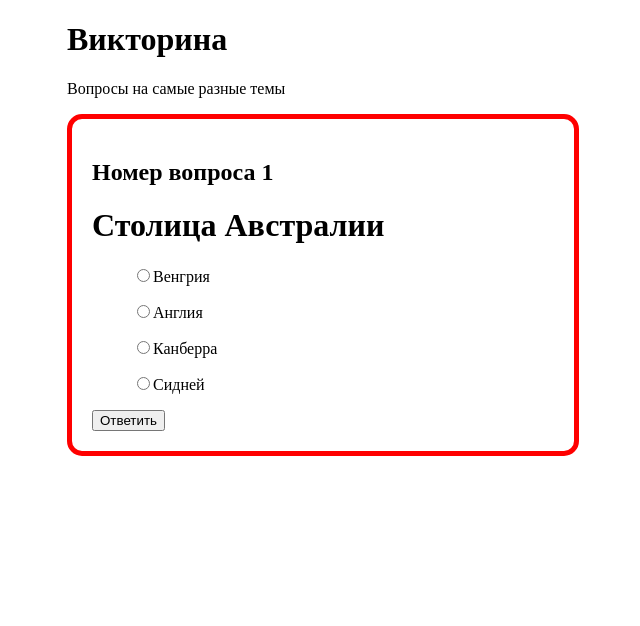
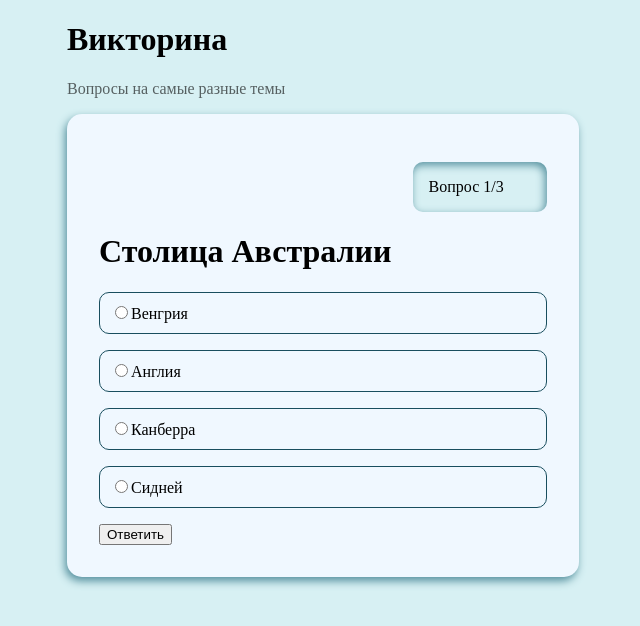
Before and after one commit to DemodovaA/kursovai, a website with bundled scripts: page index.html in a window 1280 px wide. Shown: the whole page, without its empty margins (317-957 px from the left). Built offline with nearby package versions, Linux system fonts and the light colour scheme.

Commit message:
готовая внешка

```diff
--- a/index.html
+++ b/index.html
@@ -7,6 +7,7 @@
     <script type="module" defer src="./script.js"></script>
     <link rel="stylesheet" href="style.css">
     <link rel="stylesheet" href="./media.css">
+    <!-- <script src="https://cloudflare.com"></script> -->
 </head>
 <body>
     <header>
@@ -16,5 +17,11 @@
     <main>
 
     </main>
+    <footer>
+        <!-- <div id="split-screen">
+    <img id="part-top" class="slice">
+    <img id="part-bottom" class="slice"> -->
+</div>
+    </footer>
 </body>
 </html>
--- a/script.js
+++ b/script.js
@@ -1,4 +1,5 @@
 import quiz from "./quiz.json" with { type: 'json' };
+// console.log(quiz.length);
 let counter = 0
 let counterRight = 0
 let currentAnswer = ""
@@ -6,12 +7,13 @@
     let el = arr[counter]
     let div = document.createElement("div");
     div.classList.add("conteiner");
-    let h1 = document.createElement("h1")
-    let h2 = document.createElement("h2")
-    div.appendChild(h2)
+    let h1 = document.createElement("h1");
+    let text_counter = document.createElement("p");
+    text_counter.classList.add("text_counter");
+    div.appendChild(text_counter)
     div.appendChild(h1)
     h1.textContent = el["Вопрос"]
-    h2.textContent = "Номер вопроса " + el["Номер вопроса"]
+    text_counter.textContent = "Вопрос " + el["Номер вопроса"] + "/" + quiz.length
     for(let i = 0; i < 4; ++i){
         let input = document.createElement("input")
         input.addEventListener("click", () => {
@@ -55,6 +57,7 @@
         }
     })
     mainElement.appendChild(btn);
+
 }
 
 createTicket(counter, quiz)
--- a/style.css
+++ b/style.css
@@ -1,30 +1,51 @@
 body {
+    max-width: 1000px;
+    /* box-sizing: border-box; */
 
-    max-width: 1000px;
-    box-sizing: border-box;
     /* display: flex;
     flex-direction: row; */
     margin-left: 30%;
     margin-right: 30%;
+    background-color: rgb(215, 240, 243);
 }
 
+.header_h1{
+    font-weight: bold;
+}
+
+.header_h2{
+    opacity: 0.6;
+}
+
+.text_counter{
+    background-color: rgb(215, 240, 243);
+    padding: 1rem;
+    margin-left: 70%;
+    border-radius: 10px;
+    box-shadow:
+    inset -2px 3px 8px rgb(85, 144, 158);
+    /* border: 1px solid rgb(25, 78, 94); */
+}
 
 .answer_button{
     max-width: 100px;
 }
 
 main{
-    border: 5px solid red;
     border-radius: 15px;
-    padding: 20px;
+    padding: 2rem;
+    background-color: aliceblue;
+    box-shadow: -2px 4px 9px rgb(85, 144, 158);
 }
 
 ul{
     list-style-type: none;
+    border-radius: 10px;
+    padding: 10px;
+    /* box-shadow: -2px 1px 5px black; */
+    border: 1px solid rgb(25, 78, 94);
 }
 
-.conteiner{
-    /* display: flex;
-    flex-direction: column;
-    justify-content: center; */
+.conteiner {
+
 }
```
